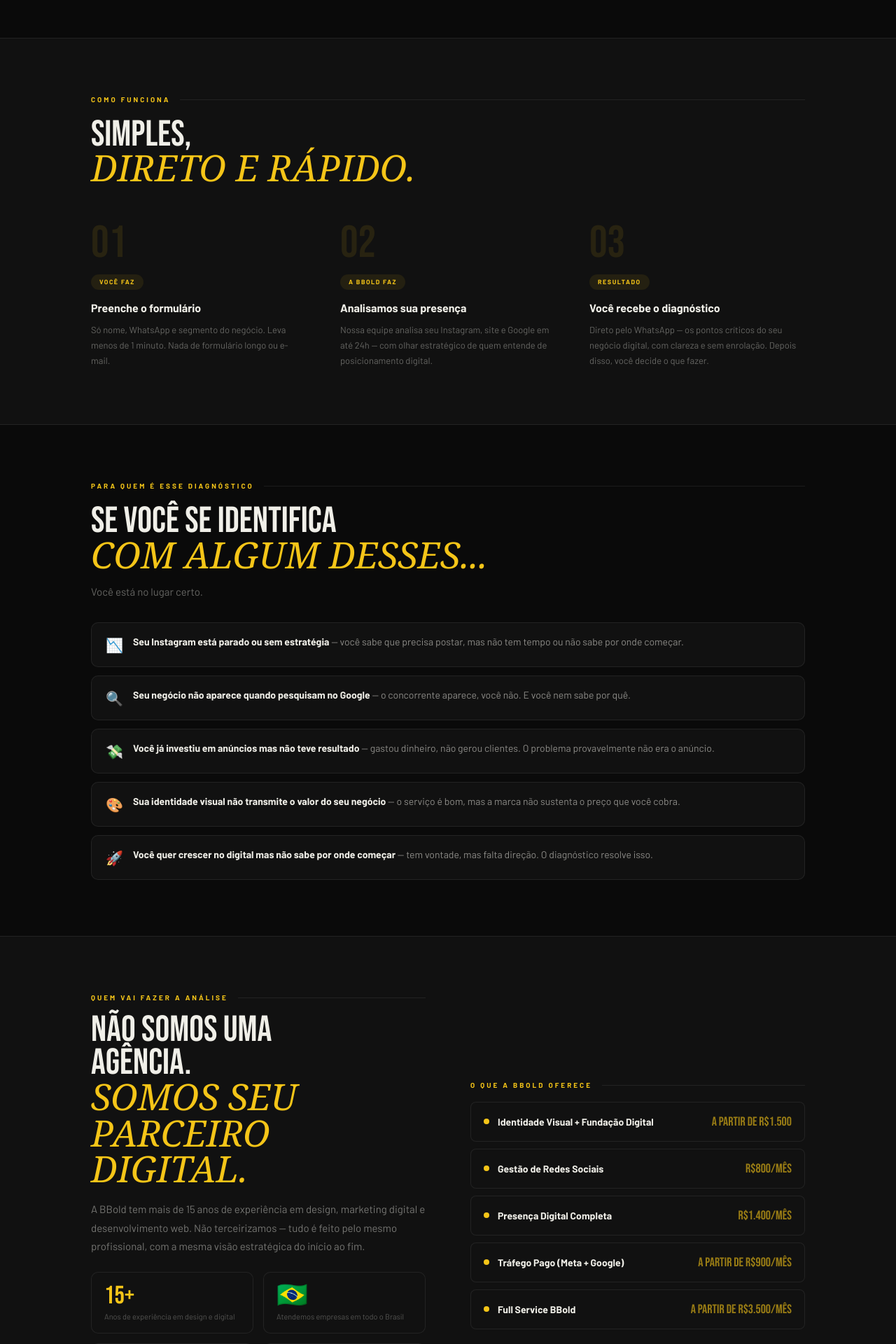
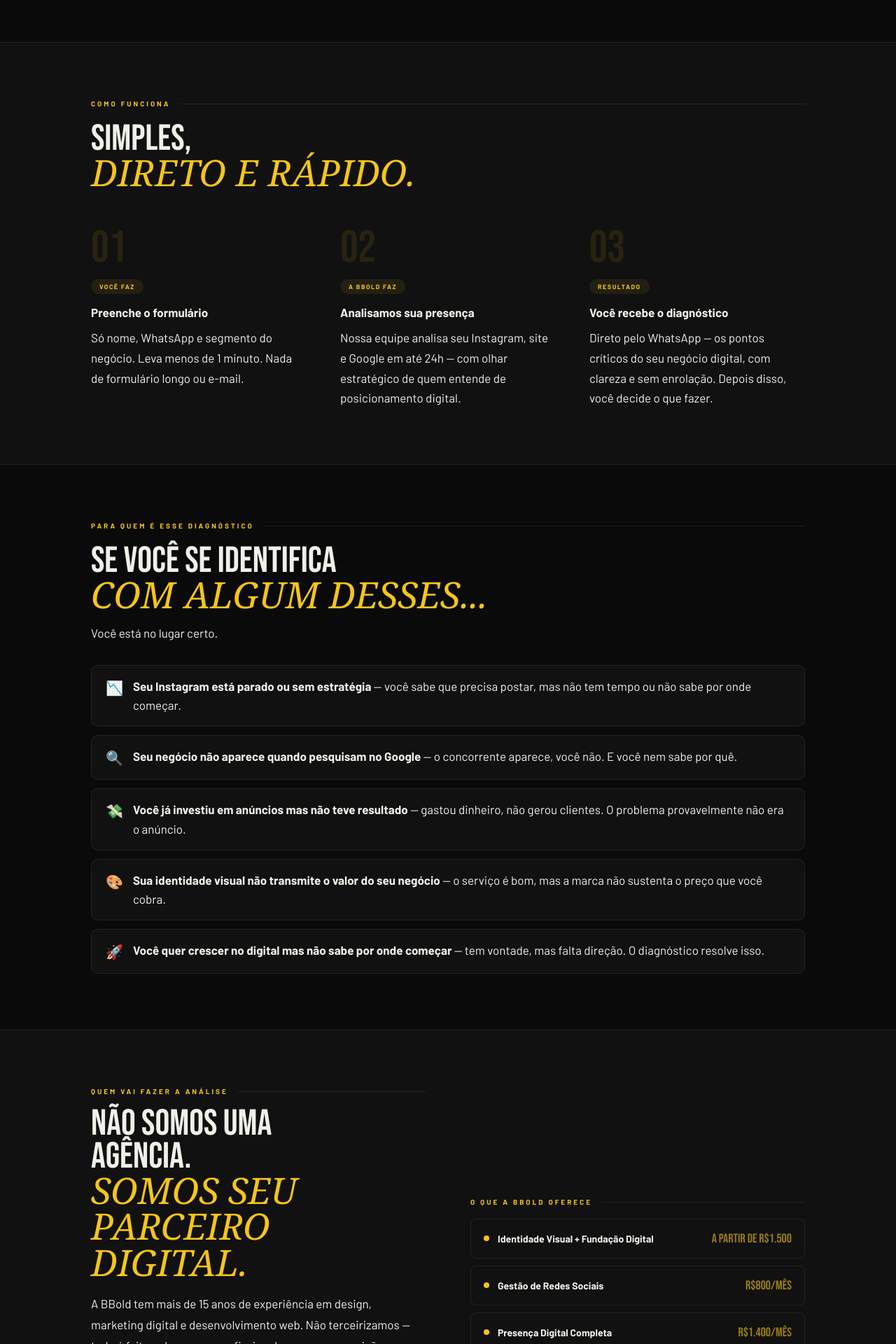
Before and after one commit to devbrunochaves/agencia_bbold, a Next.js app: page /diagnostico in a window 1280 px wide. Shown: the part 1667-3587 px from the top of the page at 70% size. Built offline with nearby package versions, Linux system fonts and the light colour scheme.

Commit message:
Increase all body text to 17px and set to white across diagnostico LP
https://claude.ai/code/session_01E4JdxKaXveVubAw2DVvJEr

```diff
--- a/app/diagnostico/diagnostico.css
+++ b/app/diagnostico/diagnostico.css
@@ -69,7 +69,7 @@
 .dg-section__label::after { content:''; flex:1; height:1px; background:var(--dg-border); }
 .dg-section__h2 { font-family:var(--dg-bebas); font-size:clamp(32px,5vw,52px); line-height:.9; color:var(--dg-white); margin-bottom:12px; }
 .dg-section__h2 em { color:var(--dg-yellow); font-family:Georgia,serif; font-style:italic; }
-.dg-section__sub { font-size:15px; color:var(--dg-muted); max-width:520px; line-height:1.65; margin-bottom:48px; }
+.dg-section__sub { font-size:17px; color:var(--dg-white); max-width:520px; line-height:1.65; margin-bottom:48px; }
 
 /* ── WHAT YOU GET ── */
 .dg-wyg-grid { display:grid; grid-template-columns:repeat(auto-fit,minmax(260px,1fr)); gap:16px; }
@@ -83,26 +83,26 @@
 .dg-hiw-inner { padding:80px 40px; max-width:1100px; margin:0 auto; }
 .dg-hiw-steps { display:grid; grid-template-columns:1fr 1fr 1fr; gap:48px; margin-top:48px; }
 .dg-hiw-step__num { font-family:var(--dg-bebas); font-size:64px; color:rgba(245,197,24,.1); line-height:1; margin-bottom:8px; }
-.dg-hiw-step__title { font-weight:700; font-size:16px; color:var(--dg-white); margin-bottom:8px; }
-.dg-hiw-step__text { font-size:13px; color:rgba(240,239,232,.38); line-height:1.7; }
+.dg-hiw-step__title { font-weight:700; font-size:17px; color:var(--dg-white); margin-bottom:8px; }
+.dg-hiw-step__text { font-size:17px; color:var(--dg-white); line-height:1.7; }
 .dg-hiw-step__tag { display:inline-block; font-size:9px; font-weight:700; letter-spacing:1.5px; text-transform:uppercase; background:rgba(245,197,24,.08); color:var(--dg-yellow); border-radius:100px; padding:4px 12px; margin-bottom:14px; }
 
 /* ── WHO IS IT FOR ── */
 .dg-for-list { display:flex; flex-direction:column; gap:12px; }
 .dg-for-item { display:flex; align-items:flex-start; gap:14px; background:var(--dg-black2); border:1px solid var(--dg-border); border-radius:10px; padding:16px 20px; }
 .dg-for-item__icon { font-size:20px; flex-shrink:0; }
-.dg-for-item__text { font-size:14px; color:rgba(240,239,232,.55); line-height:1.6; }
+.dg-for-item__text { font-size:17px; color:var(--dg-white); line-height:1.6; }
 .dg-for-item__text strong { color:var(--dg-white); }
 
 /* ── ABOUT ── */
 .dg-about-wrap { max-width:1100px; margin:0 auto; padding:80px 40px; display:grid; grid-template-columns:1fr 1fr; gap:64px; align-items:center; }
 .dg-about__h2 { font-family:var(--dg-bebas); font-size:clamp(32px,4.5vw,52px); line-height:.9; color:var(--dg-white); margin-bottom:16px; }
 .dg-about__h2 em { color:var(--dg-yellow); font-family:Georgia,serif; font-style:italic; }
-.dg-about__text { font-size:15px; color:rgba(240,239,232,.45); line-height:1.75; margin-bottom:24px; }
+.dg-about__text { font-size:17px; color:var(--dg-white); line-height:1.75; margin-bottom:24px; }
 .dg-about__stats { display:grid; grid-template-columns:1fr 1fr; gap:14px; }
 .dg-stat-box { background:var(--dg-black2); border:1px solid var(--dg-border); border-radius:10px; padding:16px 18px; }
 .dg-stat-box__val { font-family:var(--dg-bebas); font-size:36px; color:var(--dg-yellow); line-height:1; margin-bottom:3px; }
-.dg-stat-box__label { font-size:11px; color:rgba(240,239,232,.3); line-height:1.4; }
+.dg-stat-box__label { font-size:13px; color:var(--dg-white); line-height:1.4; }
 .dg-about__services { display:flex; flex-direction:column; gap:10px; }
 .dg-svc-row { display:flex; align-items:center; gap:12px; padding:14px 18px; background:var(--dg-black2); border:1px solid var(--dg-border); border-radius:8px; }
 .dg-svc-row__dot { width:8px; height:8px; border-radius:50%; background:var(--dg-yellow); flex-shrink:0; }
```
